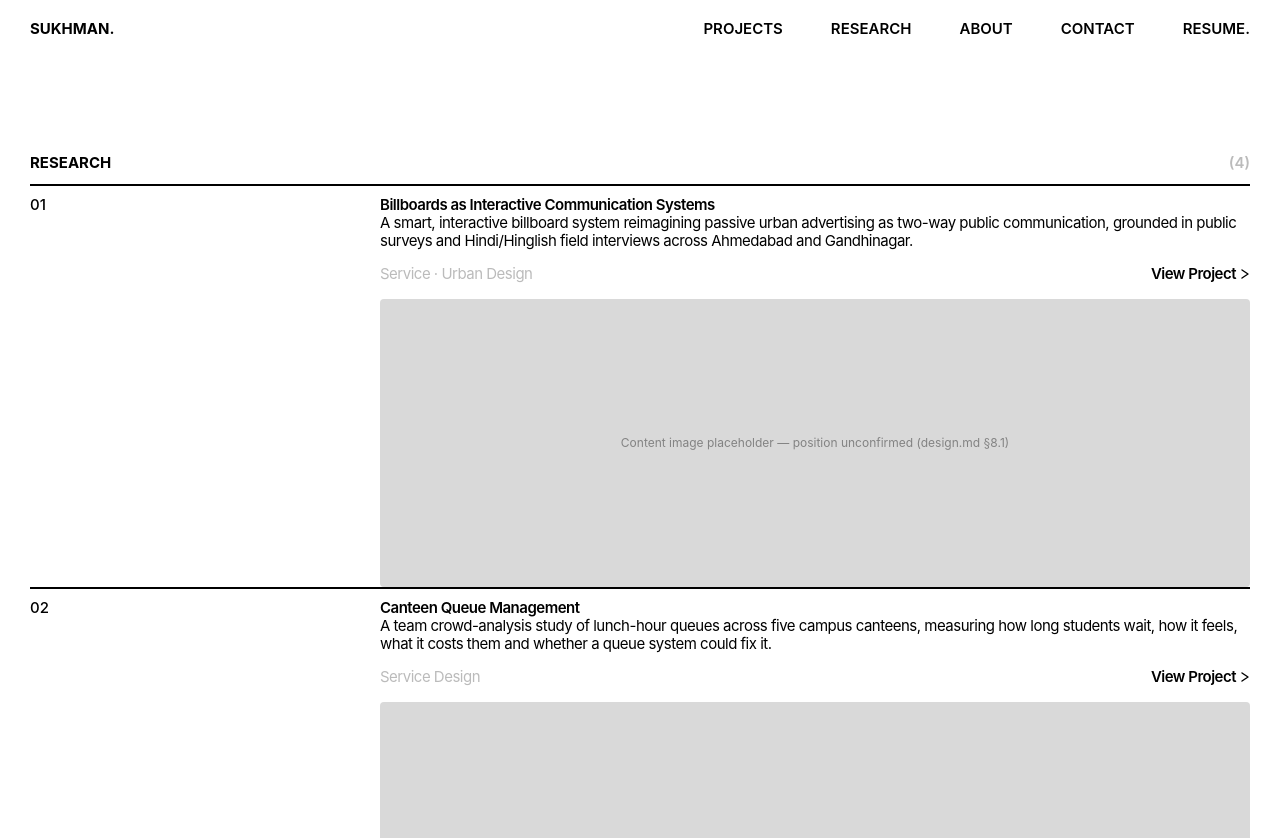
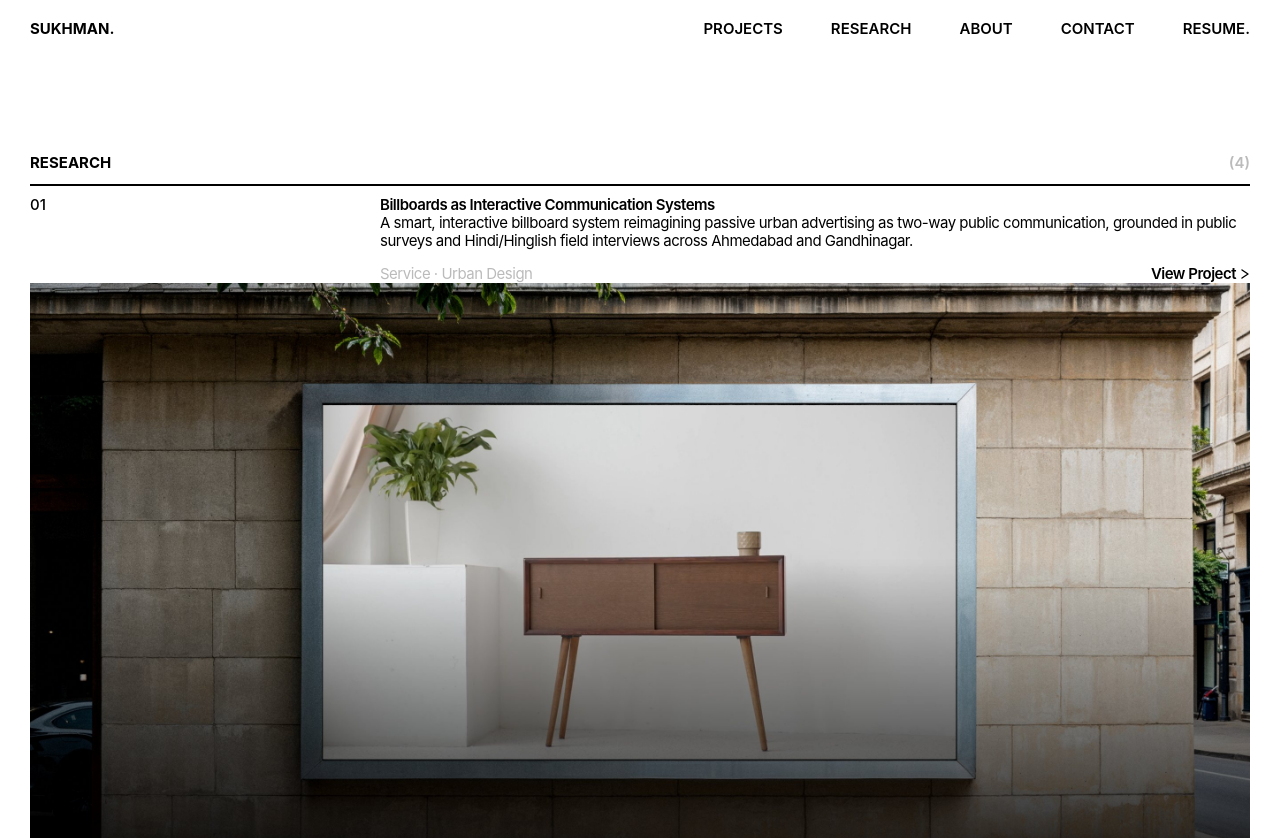
Before and after one commit to sukhman0402/portfolio-website, a Next.js app: page /research in a window 1280 px wide. Shown: the top 838 px of the page. Built offline with nearby package versions, Linux system fonts and the light colour scheme.

Commit message:
Update ProjectRow.js

```diff
--- a/src/components/ProjectRow.js
+++ b/src/components/ProjectRow.js
@@ -163,39 +163,30 @@ export default function ProjectRow({ project, expandable = true, basePath = "/pr
             </span>
           )}
 
-          {open && (
-            <>
-              {/* Real cover image (added 2026-09-16, "what should we do
-                  about the image placeholders" fix) — replaces the former
-                  gray placeholder block that occupied this same ~400px
-                  region (design.md §3a). Source: a cropped screenshot of
-                  each item's own externalUrl destination (Behance cover /
-                  Figma proto splash / the live site's own hero) — see
-                  public/images/covers/ and src/lib/data.js's coverImage
-                  field. object-cover fills the same fixed-height box the
-                  placeholder used, so layout/spacing (including the pb-0
-                  flush-against-divider rule above) is unchanged.
-                  Falls back to the old placeholder text if an item somehow
-                  has no coverImage yet, so nothing silently disappears. */}
-              {project.coverImage ? (
-                <div className="relative mt-2 h-48 w-full overflow-hidden rounded-sm bg-tile md:h-72">
-                  <Image
-                    src={project.coverImage}
-                    alt={`${project.title} cover`}
-                    fill
-                    sizes="(min-width: 768px) 900px, 100vw"
-                    className="object-cover"
-                  />
-                </div>
-              ) : (
-                <div className="mt-2 flex h-48 w-full items-center justify-center rounded-sm bg-tile text-xs text-black/40 md:h-72">
-                  Content image placeholder — position unconfirmed (design.md §8.1)
-                </div>
-              )}
-            </>
-          )}
         </div>
       </div>
+
+      {/* Cover image (2026-09-29, direct instruction: Sukhman's own designed
+          images from Figma node 519:992). Full content width (1380px on
+          desktop, spanning both the label and content columns), in the
+          Figma frame's own 1380 x 700 proportions, so the whole designed
+          image shows at every screen width (nothing is cropped).
+          Figma (Projects page, node 176:3291): tag row ends at y=367, image
+          starts at y=367 (0px), image ends 2px above the row's closing line
+          (md:mb-[2px], same near-flush 2px as the project page hero).
+          Homepage dropdown (expandable) uses coverHome, the /projects and
+          /research listings use coverList. */}
+      {open && (project.coverHome || project.coverList) && (
+        <div className="relative aspect-[1380/700] w-full overflow-hidden md:mb-[2px]">
+          <Image
+            src={expandable ? project.coverHome : project.coverList}
+            alt={`${project.title} cover`}
+            fill
+            sizes="(min-width: 1440px) 1380px, calc(100vw - 40px)"
+            className="object-cover"
+          />
+        </div>
+      )}
     </div>
   );
 }
```
